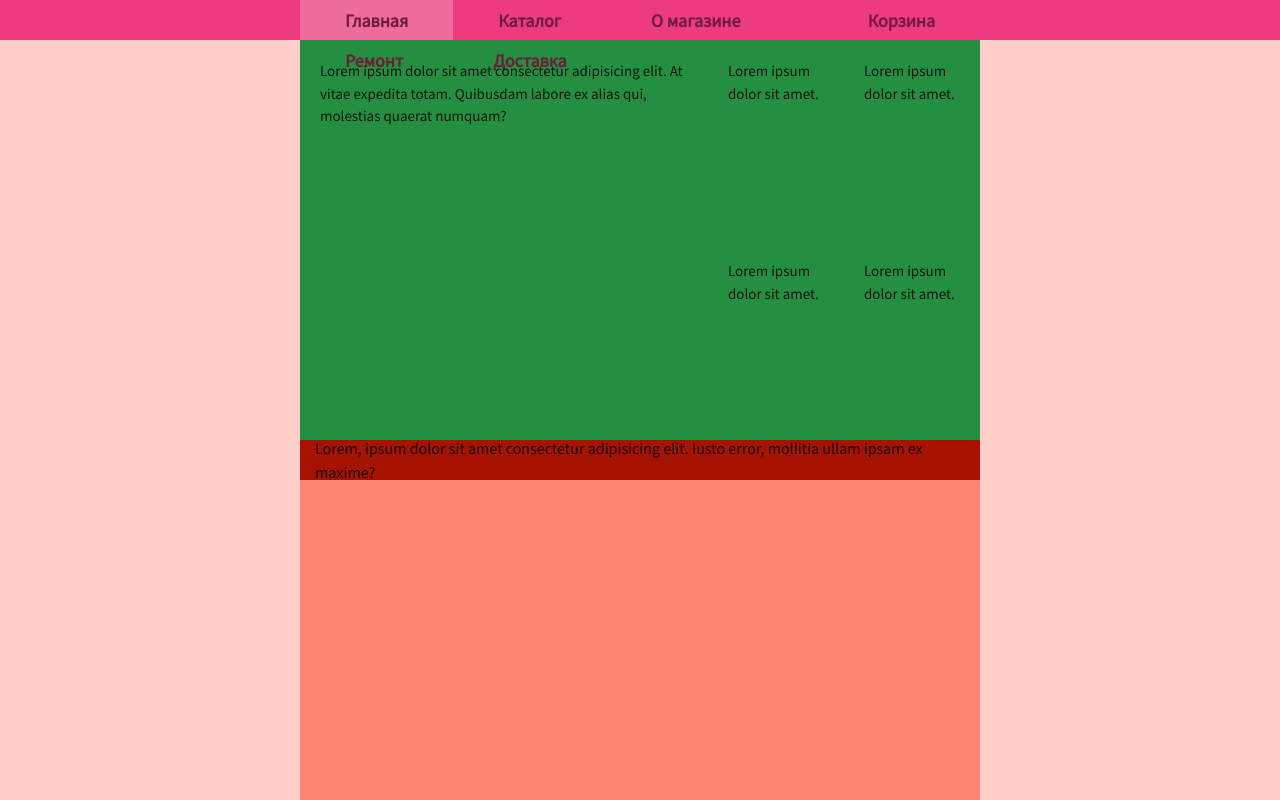
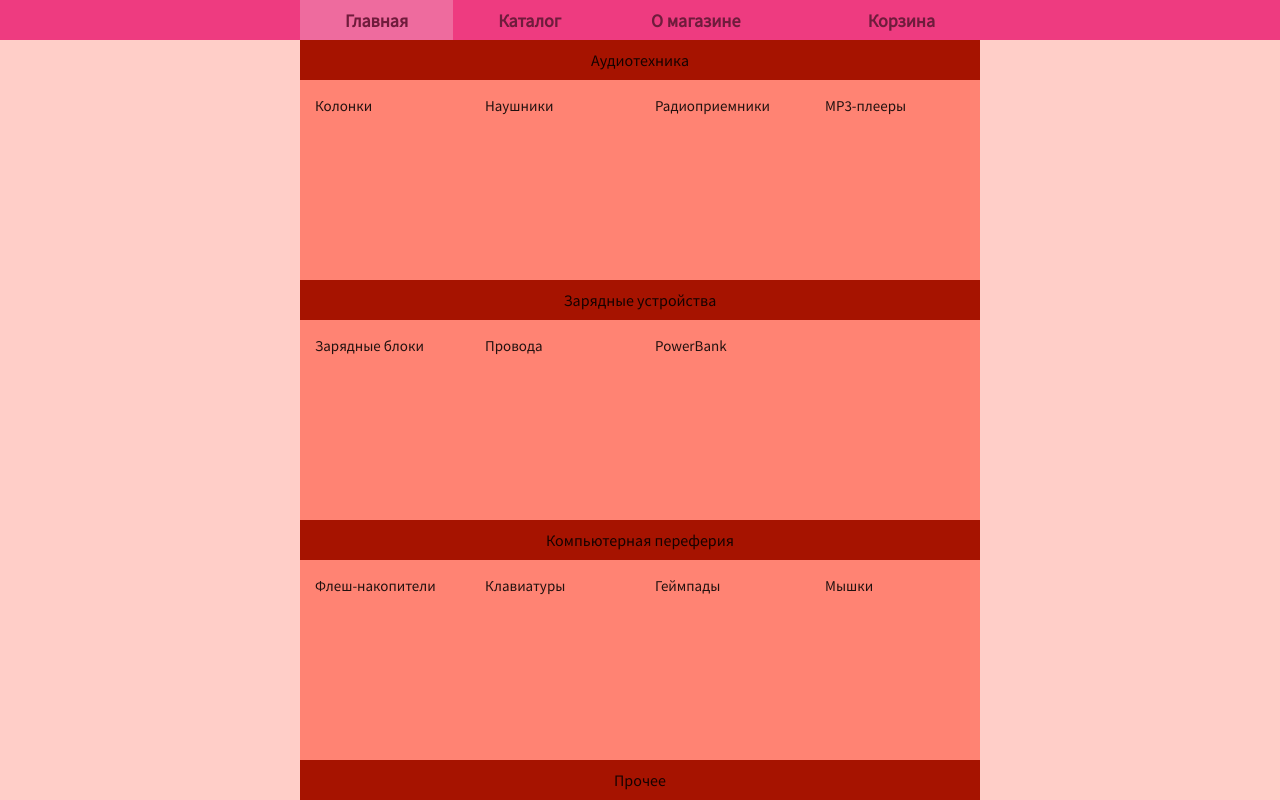
Before and after one commit to DrHo1y/DiplomWork, a React (Create React App) app in the folder client/: page /catalog in a window 1280 px wide. Shown: the top 800 px of the page. Built offline with nearby package versions, Linux system fonts and the light colour scheme.

Commit message:
add route and new page

```diff
--- a/client/src/App.jsx
+++ b/client/src/App.jsx
@@ -1,17 +1,20 @@
 import React from 'react'
 import { MyFooter } from './component/myFooter'
 import { Navbar } from './component/navbar'
-import { PopularCategory } from './component/popularCategory'
-import { PopularProduct } from './component/popularProduct'
-
+import { BrowserRouter as Router } from 'react-router-dom'
+import { useRoutes } from './routes'
 
 function App() {
+  const routes = useRoutes()
   return (
     <div className="app">
-      <Navbar />
-      <PopularCategory />
-      <PopularProduct />
-      <MyFooter/>
+
+      <Router>
+        <Navbar />
+        {routes}
+        <MyFooter />
+      </Router>
+
     </div>
   )
 }
--- /dev/null
+++ b/client/src/component/groupOfGoods.jsx
@@ -0,0 +1,16 @@
+import React from 'react'
+
+export const GroupOfGoods = (props) => {
+    return (
+        <div className="product">
+            <div className="product__wrapper">
+            <div className="product__item-title">{props.title}</div>
+                {props.items.map((item) => {
+                    return (
+                    <div className="product__item" key={item}>{item}</div>
+                    )
+                })}
+            </div>
+        </div>
+    )
+}
--- a/client/src/component/navbar.jsx
+++ b/client/src/component/navbar.jsx
@@ -1,18 +1,19 @@
 import React from 'react'
+import { NavLink } from 'react-router-dom'
 
 export const Navbar = () => {
     return (
         <div className="nav">
             <div className="nav__container">
                 <div className="nav__container-left">
-                    <div className="nav__item active">Главная</div>
-                    <div className="nav__item">Каталог</div>
-                    <div className="nav__item">О магазине</div>
-                    <div className="nav__item">Ремонт</div>
-                    <div className="nav__item">Доставка</div>
+                    <div className="nav__item active"><NavLink to="/">Главная</NavLink></div>
+                    <div className="nav__item"><NavLink to="/catalog">Каталог</NavLink></div>
+                    <div className="nav__item"><NavLink to="/about">О магазине</NavLink></div>
+                    <div className="nav__item"><NavLink to="/repair">Ремонт</NavLink></div>
+                    <div className="nav__item"><NavLink to="/delivery">Доставка</NavLink></div>
                 </div>
                 <div className="nav__container-right">
-                    <div className="nav__item">Корзина</div>
+                    <div className="nav__item"><NavLink to="/cart">Корзина</NavLink></div>
                 </div>
             </div>
         </div>
--- a/client/src/component/popularProduct.jsx
+++ /dev/null
@@ -1,19 +0,0 @@
-import React from 'react'
-
-export const PopularProduct = () => {
-    return (
-        <div className="product">
-            <div className="product__wrapper">
-            <div className="product__item-title">Lorem, ipsum dolor sit amet consectetur adipisicing elit. Iusto error, mollitia ullam ipsam ex maxime?</div>
-                <div className="product__item"></div>
-                <div className="product__item"></div>
-                <div className="product__item"></div>
-                <div className="product__item"></div>
-                <div className="product__item"></div>
-                <div className="product__item"></div>
-                <div className="product__item"></div>
-                <div className="product__item"></div>
-            </div>
-        </div>
-    )
-}
--- /dev/null
+++ b/client/src/pages/Catalog.jsx
@@ -0,0 +1,26 @@
+import React from 'react'
+import { GroupOfGoods } from '../component/groupOfGoods'
+
+export const Catalog = () => {
+    return (
+        <div>
+            <GroupOfGoods
+                title="Аудиотехника"
+                items={["Колонки", "Наушники", "Радиоприемники", "MP3-плееры"]}
+            />
+            <GroupOfGoods
+                title="Зарядные устройства"
+                items={["Зарядные блоки", "Провода", "PowerBank"]}
+            />
+            <GroupOfGoods
+                title="Компьютерная переферия"
+                items={["Флеш-накопители", "Клавиатуры", "Геймпады", "Мышки"]}
+            />
+            <GroupOfGoods
+                title="Прочее"
+                items={["Значки", "Часы", "Телевизионные антены",
+                    "ТВ-приставки", "Фитнесс-трекеры"]}
+            />
+        </div>
+    )
+}
--- /dev/null
+++ b/client/src/pages/Home.jsx
@@ -0,0 +1,14 @@
+import React from 'react'
+import { PopularCategory } from '../component/popularCategory'
+import { GroupOfGoods } from '../component/groupOfGoods'
+
+export const Home = () => {
+    const title = "test"
+    const content = ["1", "2", "3", "4", "5", "6", "7", "8", "9"]
+    return (
+        <div>
+            <PopularCategory />
+            <GroupOfGoods title={title} items={content} />
+        </div>
+    )
+}
--- /dev/null
+++ b/client/src/routes.js
@@ -0,0 +1,17 @@
+import React from 'react'
+import {Switch, Route, Redirect} from 'react-router-dom'
+import { Catalog } from './pages/Catalog'
+import { Home } from './pages/Home'
+
+export const useRoutes = () => {
+    return (
+        <Switch>
+            <Route path="/" exact>
+                <Home />
+            </Route>
+            <Route path="/catalog" exact>
+                <Catalog />
+            </Route>
+        </Switch>
+    )
+}
--- a/client/src/styles/popularProduct.scss
+++ b/client/src/styles/groupOfGoods.scss
@@ -1,16 +1,16 @@
 .product {
     $margin: 0 300px;
-    height: 500px;
+    height: auto;
     width: 100%;
 
     &__wrapper {
         margin: $margin;
-        background-color:#ff8373;
+        background-color: #ff8373;
         height: inherit;
         width: auto;
         display: grid;
         grid-template-columns: 1fr 1fr 1fr 1fr;
-        grid-template-rows: 40px 1fr 1fr;
+        grid-template-rows: 40px auto;
         grid-auto-flow: dense;
 
         .product__item-title {
@@ -26,6 +26,7 @@
 
         .product__item {
             padding: 1rem;
+            height: 200px;
 
             &:hover {
                 cursor: pointer;
--- a/client/src/styles/index.scss
+++ b/client/src/styles/index.scss
@@ -1,5 +1,5 @@
 @import "navbar";
-@import "popularProduct";
+@import "groupOfGoods";
 @import "myFooter";
 
 * {
--- a/client/src/styles/navbar.scss
+++ b/client/src/styles/navbar.scss
@@ -23,6 +23,11 @@
             cursor: pointer;
             height: $height;
 
+            a, a:visited {
+                color: inherit;
+                background-color: inherit;
+            }
+
             &:hover {
                 background-color:#a52959;
             }
```
